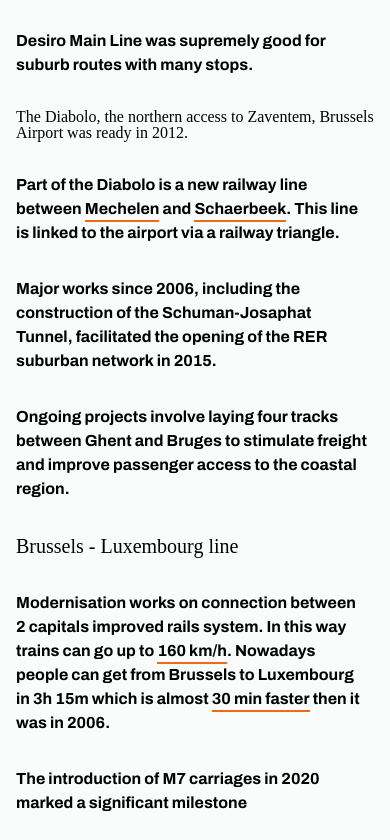
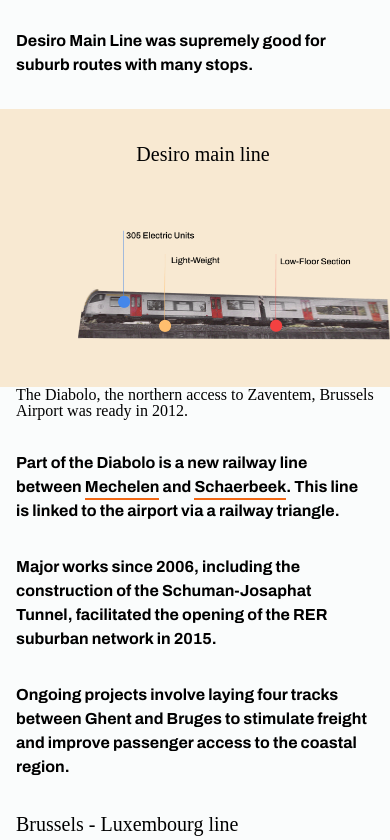
Before and after one commit to AnastasiiaPavliuk/trainworld, a website built with Vite: page index.html in a window 390 px wide. Shown: the part 6883-7723 px from the top of the page. Built offline with nearby package versions, Linux system fonts and the light colour scheme; no server answers; a web font is replaced by a local one.

Commit message:
finished static mobile version

```diff
--- a/css/style.css
+++ b/css/style.css
@@ -552,6 +552,62 @@
 
 }
 
+.train_model_section{
+  background-color: #F8E9D2;
+  display: flex;
+  flex-direction: column;
+  align-items: center;
+  aspect-ratio: 5/2;
+  width: 100%;
+  padding: 2rem 0;
+}
+
+.train_model_animation{
+  width: 100%;
+  height: 100%;
+  position: relative;
+  /* background-color: blueviolet; */
+}
+
+.train_model_train ,
+.train_model_note{
+  position: absolute;
+}
+
+.train_model_train{
+  /* max-width: 85%; */
+  width: 80%;
+  right: 0;
+  bottom: 10%
+}
+
+.train_model_note{
+  max-height: 50%;
+}
+
+.note-1{
+  right: 45%;
+  bottom: 30%;
+}
+.note-2{
+  right: 40%;
+  bottom: 15%;
+}
+.note-3{
+  right: 5%;
+  bottom: 15%;
+}
+
+.note-1-m7{
+  right: 45%;
+  bottom: 42%;
+}
+.note-2-m7{
+  right: 12%;
+  bottom: 37%;
+}
+
+
 @media (min-width:768px) {
   /* .intro .text--bodycopy{
     max-width: 600px;
--- a/index.html
+++ b/index.html
@@ -321,6 +321,17 @@
       introduction of 305 lightweight <span class="span--underlined">Desiro Main Line</span> electric units improved
       local and regional passenger transport.</p>
     <p class="text text--bodycopy">Desiro Main Line was supremely good for suburb routes with many stops.</p>
+
+    <div class="train_model_section">
+      <h2 class="text text--bulky">Desiro main line</h2>
+      <div class="train_model_animation">
+        <img class="train_model_train" src="./assets/desiro-train/train-desktop.png" alt="">
+        <img class="train_model_note note-1" src="./assets/desiro-train/1st-note.png" alt="">
+        <img class="train_model_note note-2" src="./assets/desiro-train/2nd-note.png" alt="">
+        <img class="train_model_note note-3" src="./assets/desiro-train/3rd-note.png" alt="">
+      </div>
+    </div>
+
     <p class="text">The Diabolo, the northern access to Zaventem, Brussels Airport was ready in 2012.</p>
     <p class="text text--bodycopy">Part of the Diabolo is a new railway line between <span
         class="span--underlined">Mechelen</span> and <span class="span--underlined">Schaerbeek</span>. This line is
@@ -340,9 +351,18 @@
       Nowadays people can get from Brussels to Luxembourg in 3h 15m which is almost <span class="span--underlined">30
         min faster</span> then it was in 2006.</p>
     <p class="text text--bodycopy">The introduction of M7 carriages in 2020 marked a significant milestone</p>
+        <div class="train_model_section">
+          <h2 class="text text--bulky">Desiro main line</h2>
+          <div class="train_model_animation">
+            <img class="train_model_train" src="./assets/m7-train/train-desktop.png" alt="">
+            <img class="train_model_note note-1-m7" src="./assets/m7-train/1st-note.png" alt="">
+            <img class="train_model_note note-2-m7" src="./assets/m7-train/2nd-note.png" alt="">
+          </div>
+        </div>
     <p class="text text--bodycopy">The design of M7 was recognized at the prestigious Henry van de Velde Awards,
       incorporates insights from a comprehensive traveler survey and prioritizes modern safety systems.</p>
   </section>
+
   <div class="cta__cont">
     <p class="text--bulky">Do you know that before the design and mechanisms of trains were totally different?</p>
     <p>Visit a train world to see the real size trains from ancient time!</p>
```
Also changed, not shown: assets/_0000s_0000_Layer-5.png (deleted), assets/_0000s_0000s_0000_sncb.png (deleted), assets/_0000s_0000s_0001_infrabel.png (deleted), assets/_0000s_0000s_0002_sncb-holding.png (deleted), assets/_0000s_0005_Pattern-Fill-1.png (deleted), assets/_0000s_0007_Brightness_Contrast-1.png (deleted), assets/_0000s_0010_Layer-7.png (deleted), assets/desiro-train/1st-note.png (added), assets/desiro-train/2nd-note.png (added), assets/desiro-train/3rd-note.png (added), assets/desiro-train/train-desktop.png (added), assets/m7-train/1st-note.png (added), assets/m7-train/2nd-note.png (added), assets/m7-train/train-desktop.png (added).
